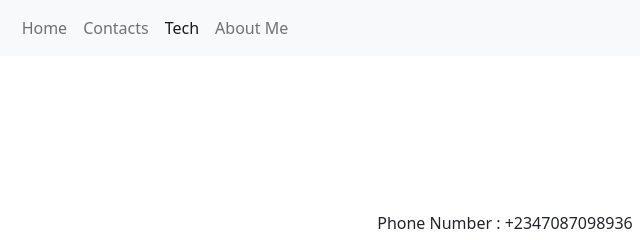
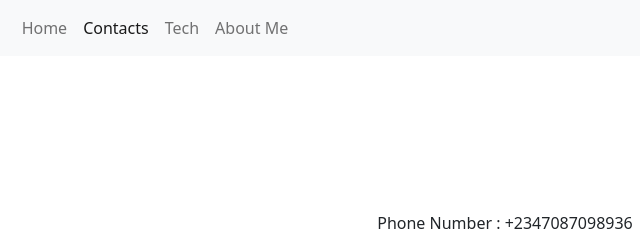
Before and after one commit to NyquistJnr/NyquistJnr.github.io, a plain HTML site: page contact.html in a window 1280 px wide. Shown: the top 240 px of the page, 135-775 px from the left. Drawn offline with nearby package versions, Linux system fonts and the light colour scheme.

Commit message:
Update contact.html

```diff
--- a/contact.html
+++ b/contact.html
@@ -55,10 +55,10 @@
           <a class="nav-link" aria-current="page" href="./index.html">Home</a>
         </li>
         <li class="nav-item">
-          <a class="nav-link" href="#">Contacts</a>
+          <a class="nav-link active" href="#">Contacts</a>
         </li>
         <li class="nav-item">
-          <a class="nav-link active" href="./tech.html">Tech</a>
+          <a class="nav-link" href="./tech.html">Tech</a>
         </li>
         <li class="nav-item">
           <a class="nav-link" href="./aboutme.html">About Me</a>
```
